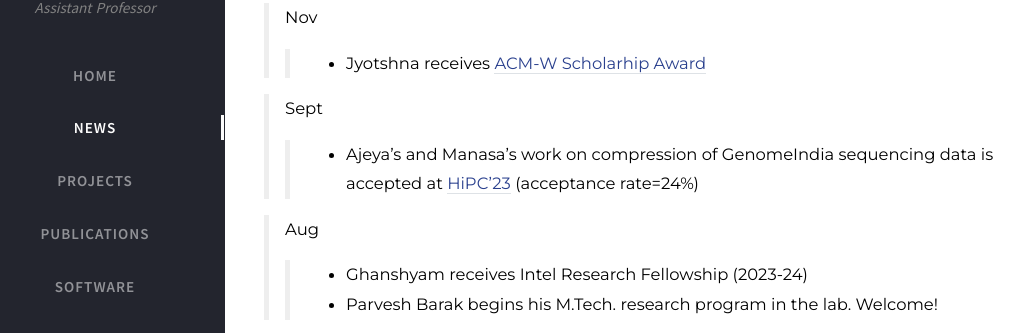
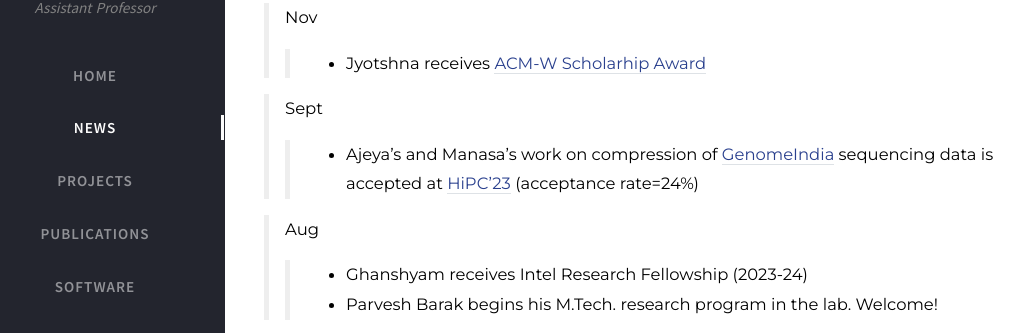
Before and after one commit to at-cg/at-cg.github.io, a Jekyll site: the page built from tabs/new.md, in a window 1280 px wide and 900 px high. Shown: the part 200-533 px from the top of the window, without its empty margins (35-1059 px from the left). Built offline with Jekyll 4.4.1, drawn with Linux system fonts in a browser that asks for light colours; nearby versions of some CDN libraries; comment, search, counter and statistics services are not loaded; part of the change alters nothing that is shown.

Commit message:
Update new.md

```diff
--- a/tabs/new.md
+++ b/tabs/new.md
@@ -25,7 +25,7 @@ type: news
 >> - Jyotshna receives [ACM-W Scholarhip Award](https://women.acm.org/scholarships/)
 
 >Sept
->> - Ajeya's and Manasa's work on compression of GenomeIndia sequencing data is accepted at [HiPC'23](https://hipc.org) (acceptance rate=24%)
+>> - Ajeya's and Manasa's work on compression of [GenomeIndia](https://cbr.iisc.ac.in/research/flagship-projects/genomeindia/) sequencing data is accepted at [HiPC'23](https://hipc.org) (acceptance rate=24%)
 
 >Aug
 >> - Ghanshyam receives Intel Research Fellowship (2023-24)
```
